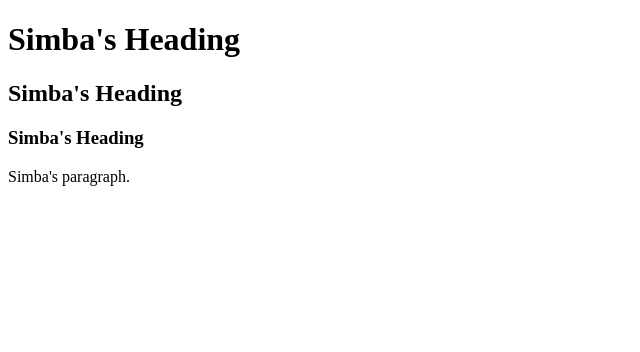
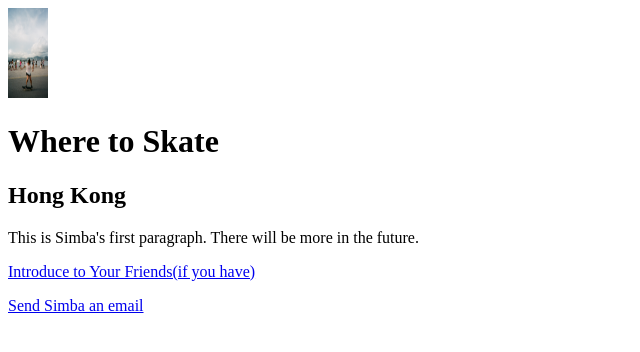
Before and after one commit to ohsimbasu/ohsimbasu.github.io, a plain HTML site: page index.html in a window 1280 px wide. Shown: the whole page, without its empty margins (0-640 px from the left). Drawn offline with Linux system fonts and the light colour scheme.

Commit message:
Update index.html

```diff
--- a/index.html
+++ b/index.html
@@ -1,11 +1,17 @@
 <!doctype html>
 <html>
+
+<head>
+<title>Simba's Skateborading Things</title>
+</head>
+
 <body>
-
-<h1>Simba's Heading</h1>
-<h2>Simba's Heading</h2>
-<h3>Simba's Heading</h3>
-<p>Simba's paragraph.</p>
+<img src="banner1.jpg" alt="https://ohsimbasu.github.io/" width="40" height="90">
+ <h1>Where to Skate</h1>
+ <h2>Hong Kong</h2>
+  <p>This is Simba's first paragraph. There will be more in the future.</p>
+  <p><a href="https://ohsimbasu.github.io/">Introduce to Your Friends(if you have)</a></p>
+  <p><a href="mailto:ohsimbasu@gmail.com">Send Simba an email</a></p>
 
 </body>
 </html>
```
